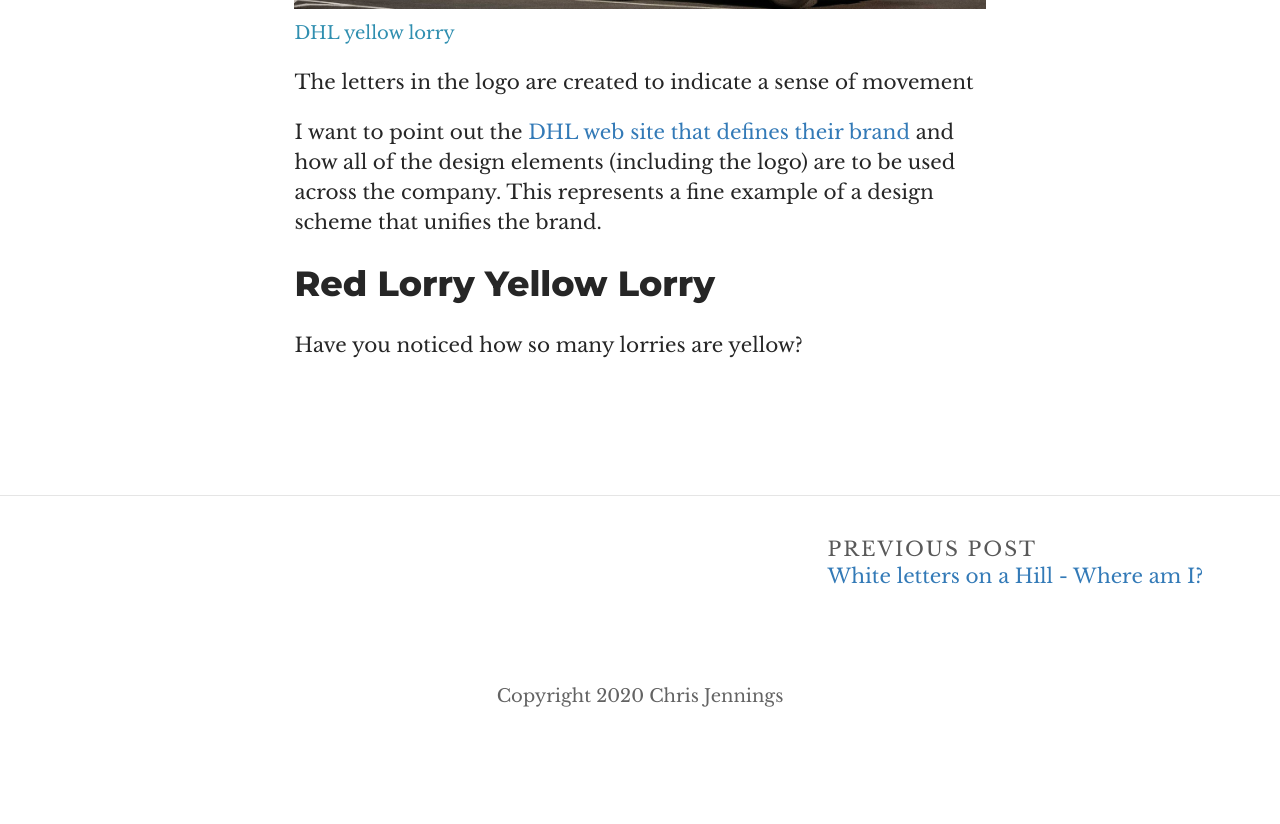
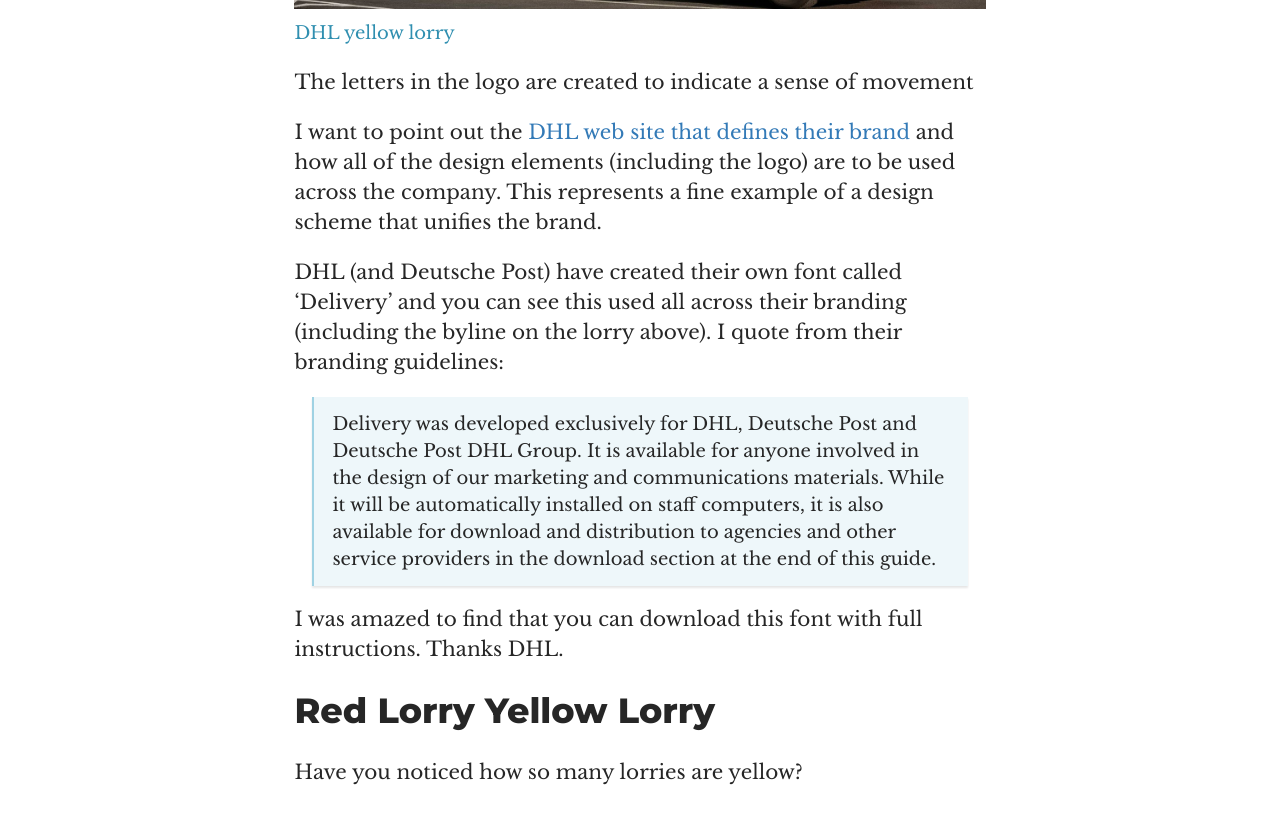
Before and after one commit to chrisatbrookes/bigtext, a Jekyll site: the page built from _posts/2020-08-19-red-lorry-yellow-lorry.md, in a window 1280 px wide and 900 px high, scrolled down 4687 px. Shown: the top 824 px of the window. Built offline with Jekyll 4.4.1, drawn with Linux system fonts in a browser that asks for light colours; some web fonts are replaced; before the commit the page ends 5466 px from its top, so only the background shows below that.

Commit message:
Update Post “2020-08-19-red-lorry-yellow-lorry”

```diff
--- a/_posts/2020-08-19-red-lorry-yellow-lorry.md
+++ b/_posts/2020-08-19-red-lorry-yellow-lorry.md
@@ -37,8 +37,6 @@
 
 ![Bidfest 3663 with a landscape built from food.](../uploads/50240907978_673ab3385b_o.jpg "Bidfest 3663 with a landscape built from food.")
 
-
-
 ## Logo and Branding
 
 We can't always identify the fonts used in a logo, because the lettering is significantly modified or, indeed built from geometry. Take this DHL logo which appears top left on this *huge* yellow delivery lorry.
@@ -49,6 +47,12 @@
 
 I want to point out the [DHL web site that defines their brand](https://www.dpdhl-brands.com/dhl/en.html) and how all of the design elements (including the logo) are to be used across the company. This represents a fine example of a design scheme that unifies the brand.
 
+DHL (and Deutsche Post) have created their own font called 'Delivery' and you can see this used all across their branding (including the byline on the lorry above). I quote from their branding guidelines:
+
+> Delivery was developed exclusively for DHL, Deutsche Post and Deutsche Post DHL Group. It is available for anyone involved in the design of our marketing and communications materials. While it will be automatically installed on staff computers, it is also available for download and distribution to agencies and other service providers in the download section at the end of this guide.
+
+I was amazed to find that you can download this font with full instructions. Thanks DHL.
+
 ## Red Lorry Yellow Lorry
 
 Have you noticed how so many lorries are yellow?
```
